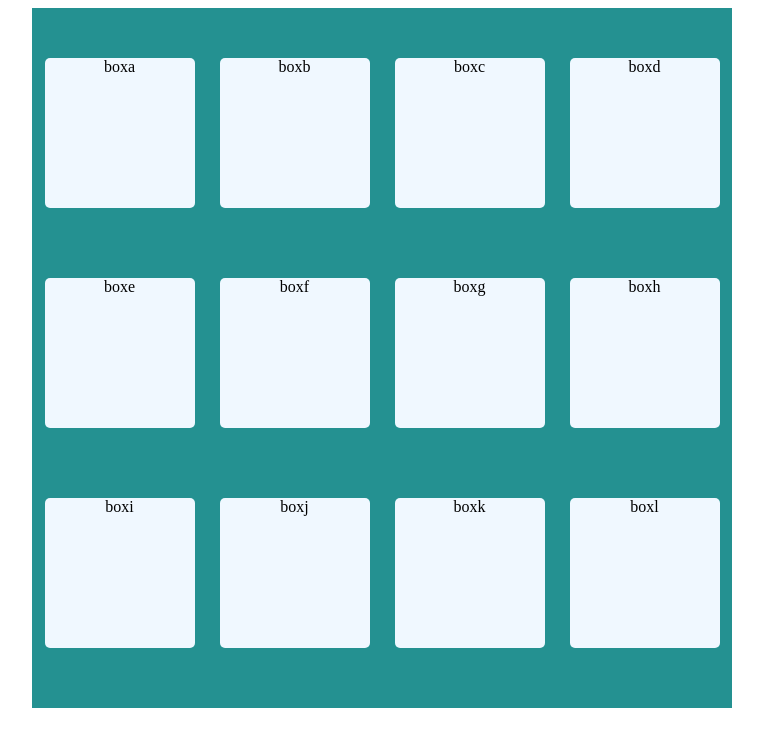
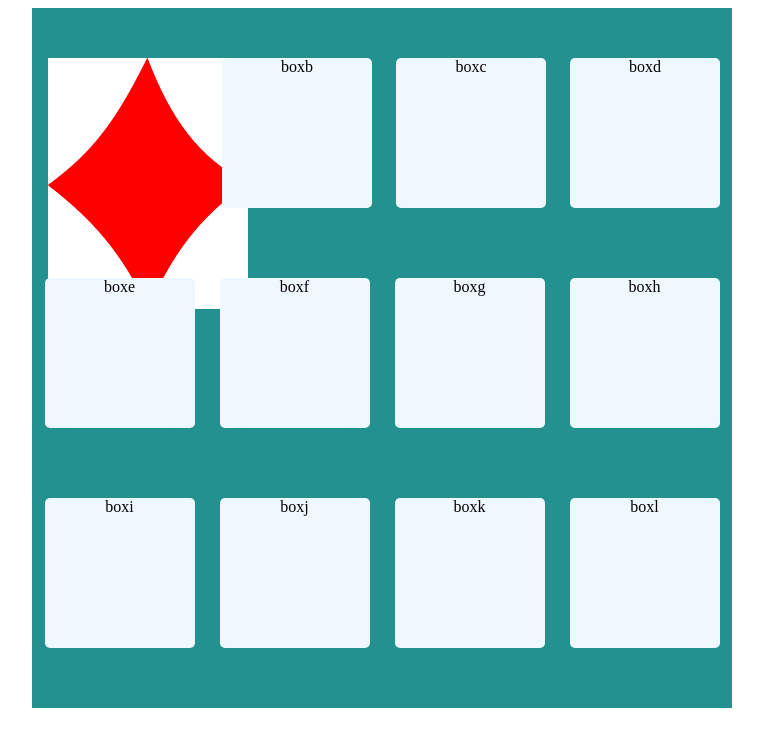
Before and after one commit to naomicherono/Tile_game, a plain HTML site: page index.html in a window 1280 px wide. Shown: the whole page, without its empty margins (76-839 px from the left). Drawn offline with Linux system fonts and the light colour scheme.

Commit message:
added bold tag

```diff
--- a/index.html
+++ b/index.html
@@ -9,8 +9,11 @@
 </head>
 <body>
     <div class="flex-container">
+        <h1><b></b></h1>
 
-            <div class="square1">boxa</div>
+            <div class="square1">
+                <img class="diamond"  src="./images/diamond.png" alt="">
+            </div>
             <div class="square1">boxb</div>
             <div class="square1">boxc</div>
             <div class="square1">boxd</div>
```
